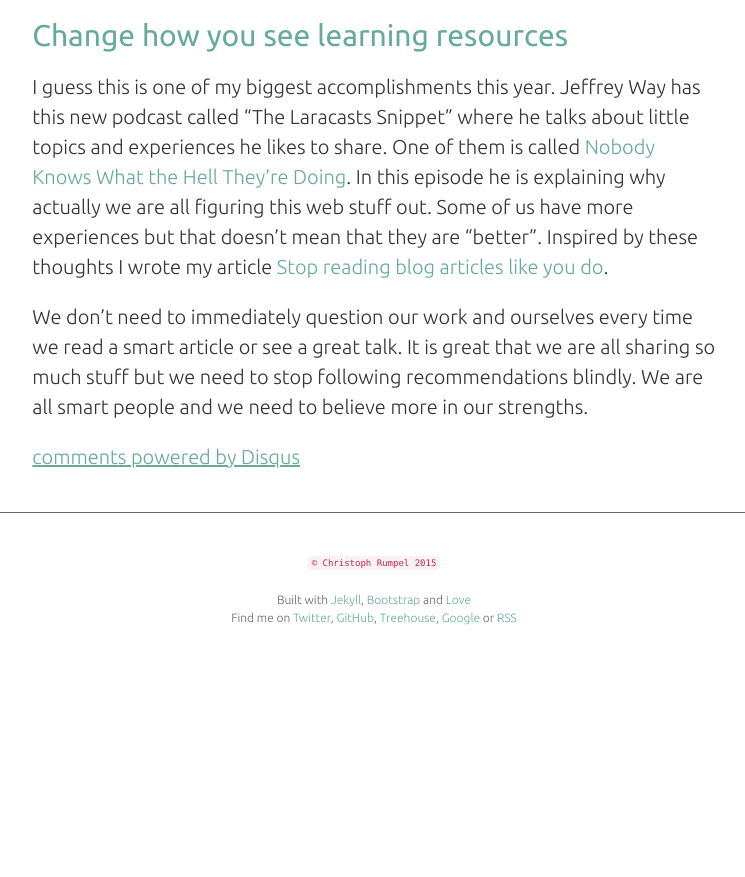
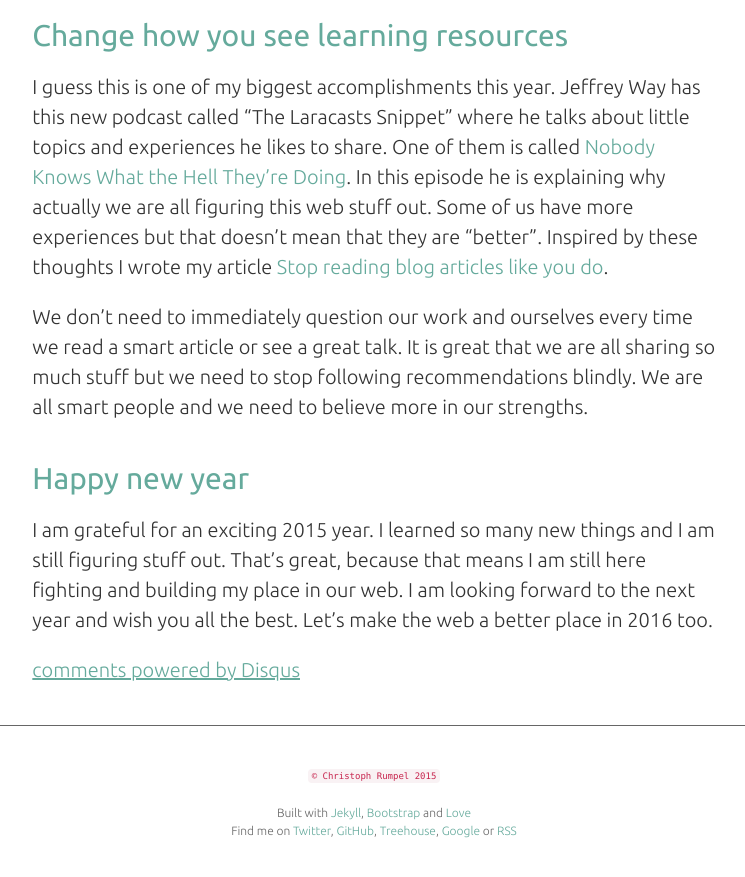
Before and after one commit to christophrumpel/christophrumpel.github.io, a Jekyll site: the page built from _posts/2015-12-31-what-I-learned-in-2015.md, in a window 1280 px wide and 900 px high, scrolled down 3123 px. Shown: the top 877 px of the window, without its empty margins (266-1011 px from the left). Built offline with Jekyll 4.4.1, drawn with Linux system fonts in a browser that asks for light colours; Markdown is read by kramdown in place of the engine named in the settings; comment, search, counter and statistics services are not loaded; before the commit the page ends 3810 px from its top, so only the background shows below that.

Commit message:
articel update

```diff
--- a/_posts/2015-12-31-what-I-learned-in-2015.md
+++ b/_posts/2015-12-31-what-I-learned-in-2015.md
@@ -66,3 +66,9 @@ I guess this is one of my biggest accomplishments this year. Jeffrey Way has thi
 
 We don't need to immediately question our work and ourselves every time we read a smart article or see a great talk. It is great that we are all sharing so much stuff but we need to stop following recommendations blindly. We are all smart people and we
 need to believe more in our strengths.
+
+## Happy new year
+
+I am grateful for an exciting 2015 year. I learned so many new things and I am still figuring stuff out. That's great,
+because that means I am still here fighting and building my place in our web. I am looking forward to the next year and
+wish you all the best. Let's make the web a better place in 2016 too.
```
